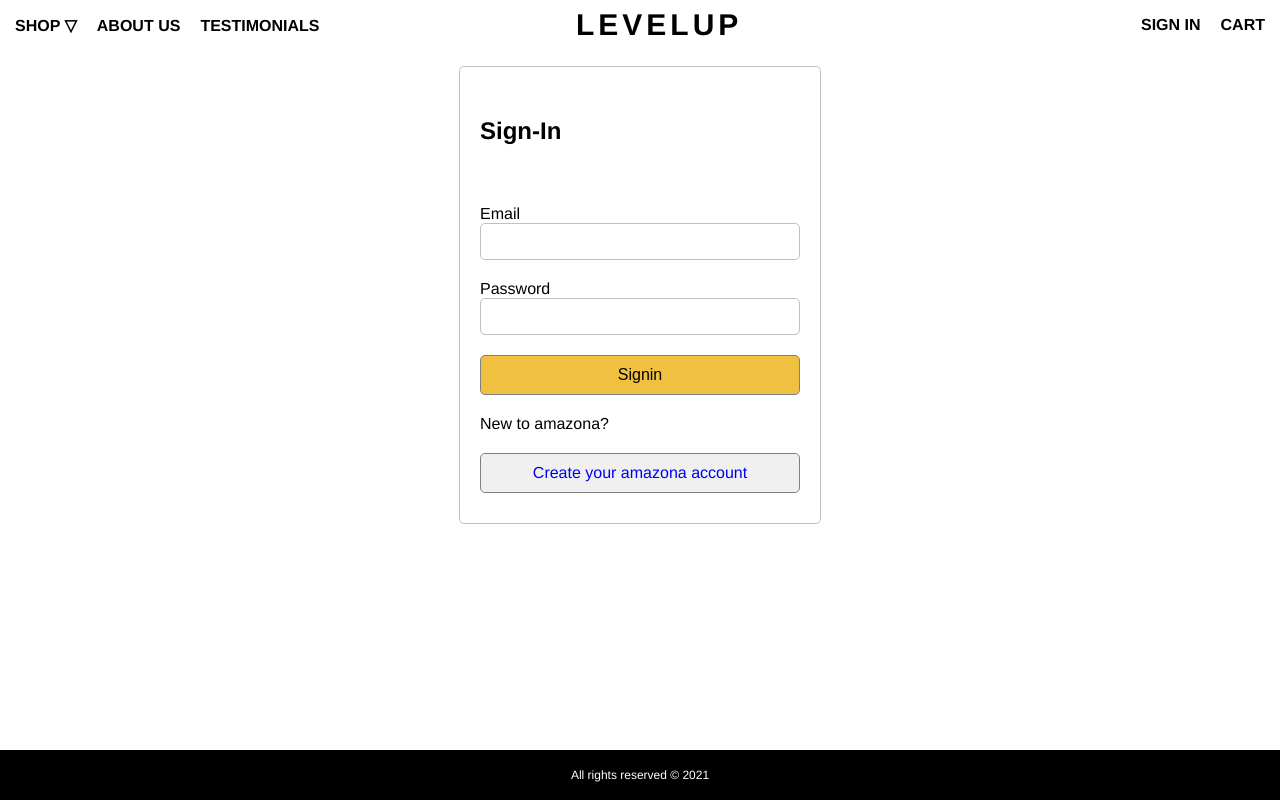
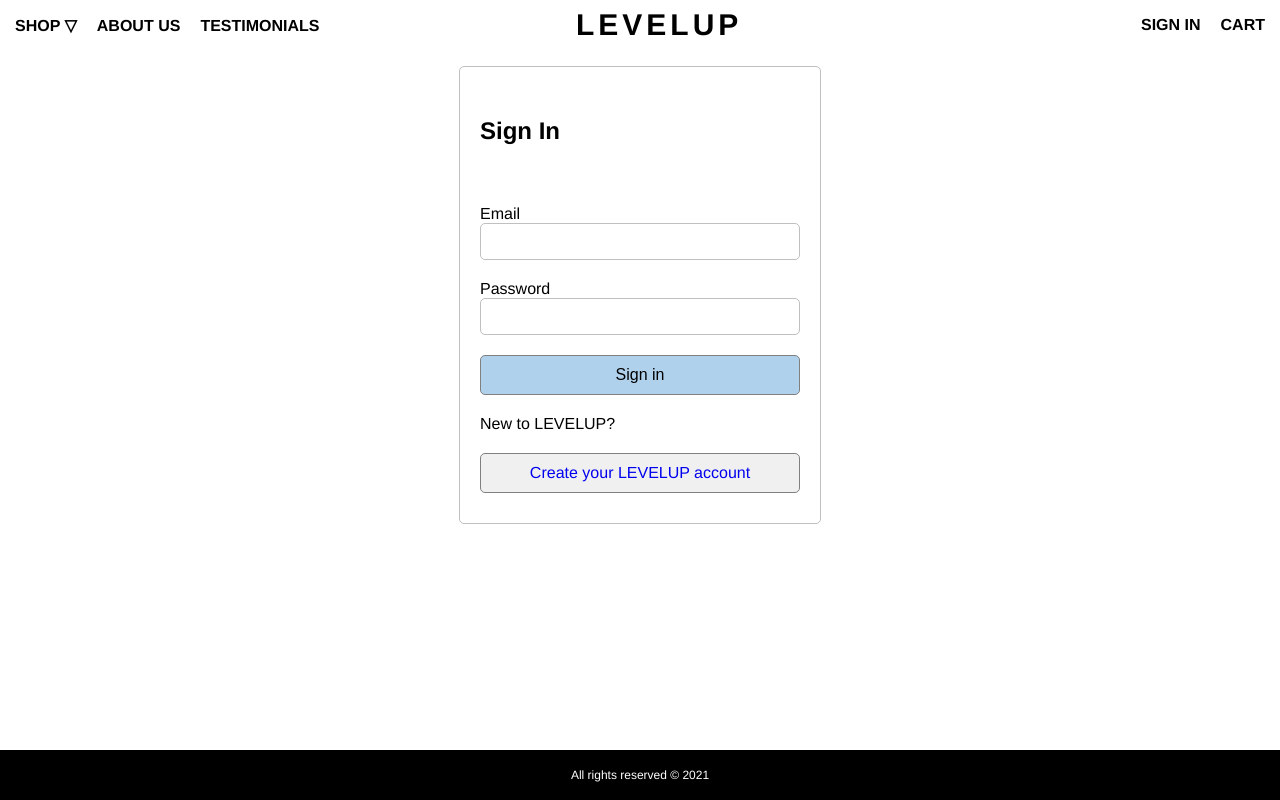
Before and after one commit to cocampo0915/LEVELUP-Apparel---Frontend, a React (Create React App) app: page /signin in a window 1280 px wide. Built offline with nearby package versions, Linux system fonts and the light colour scheme.

Commit message:
styling changes on signin page

```diff
--- a/src/Screens/SigninScreen.js
+++ b/src/Screens/SigninScreen.js
@@ -30,7 +30,7 @@ function SigninScreen(props) {
     <form onSubmit={submitHandler} >
       <ul className="form-container">
         <li>
-          <h2>Sign-In</h2>
+          <h2>Sign In</h2>
         </li>
         <li>
           {loading && <div>Loading...</div>}
@@ -49,13 +49,13 @@ function SigninScreen(props) {
           </input>
         </li>
         <li>
-          <button type="submit" className="button primary">Signin</button>
+          <button type="submit" className="button primary">Sign in</button>
         </li>
         <li>
-          New to amazona?
+          New to LEVELUP?
         </li>
         <li>
-          <Link to={redirect === '/' ? 'register' : 'register?redirect' + redirect} className="button secondary text-center" >Create your amazona account</Link>
+          <Link to={redirect === '/' ? 'register' : 'register?redirect' + redirect} className="button secondary text-center" >Create your LEVELUP account</Link>
         </li>
       </ul>
     </form>
--- a/src/index.css
+++ b/src/index.css
@@ -214,7 +214,7 @@ a:hover{
   border: .1rem #404040 solid;
 }
 .button.primary{
-  background-color: #f0c040;
+  background-color: #b0d1ec;
 }
 .button.secondary{
   background-color: #f0f0f0;
```
